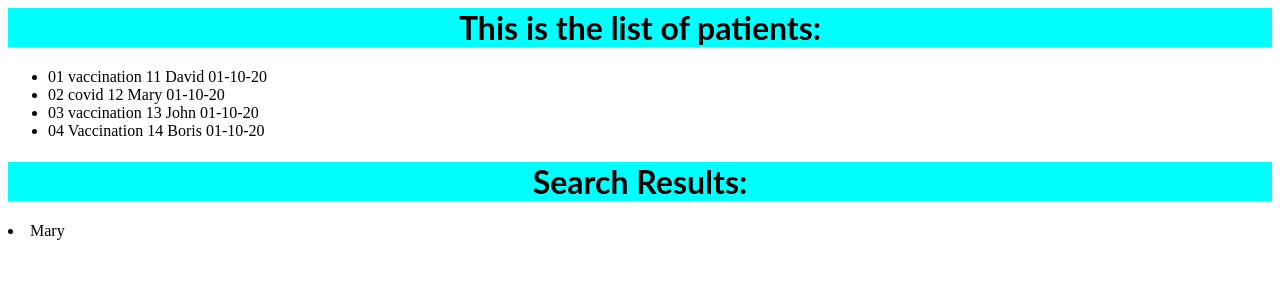
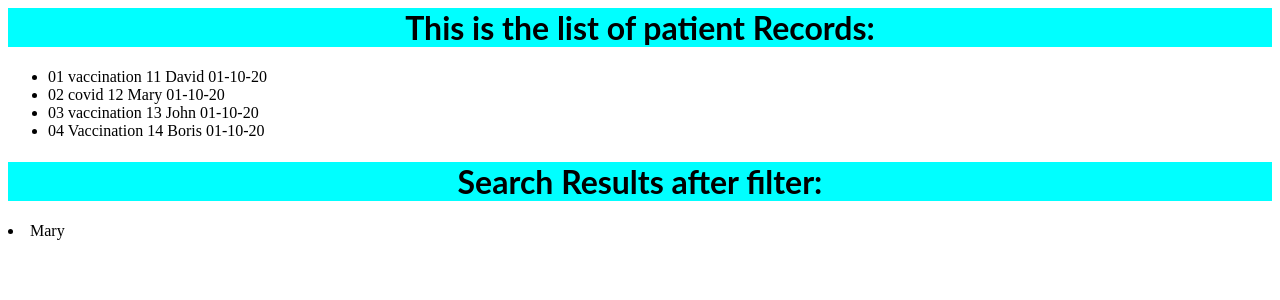
Before and after one commit to gitzdave/Example-task2, a React (Create React App) app: page / in a window 1280 px wide. Shown: the top 300 px of the page. Built offline with nearby package versions, Linux system fonts and the light colour scheme.

Commit message:
1 file modified

```diff
--- a/src/App.js
+++ b/src/App.js
@@ -17,10 +17,10 @@ const dataString = JSON.parse(medicalTreatmentListAsJson);
 
   return (
     <div>
-      <h1>This is the list of patients: </h1>
+      <h1>This is the list of patient Records: </h1>
      <MedicalTreatmentList  data = {medicalTreatmentListAsJson}/>
 
-     <h1>Search Results: </h1>
+     <h1>Search Results after filter: </h1>
 
      {dataString.filter(record => record.type =="covid").map(filteredRecord => (
         <li>
```
